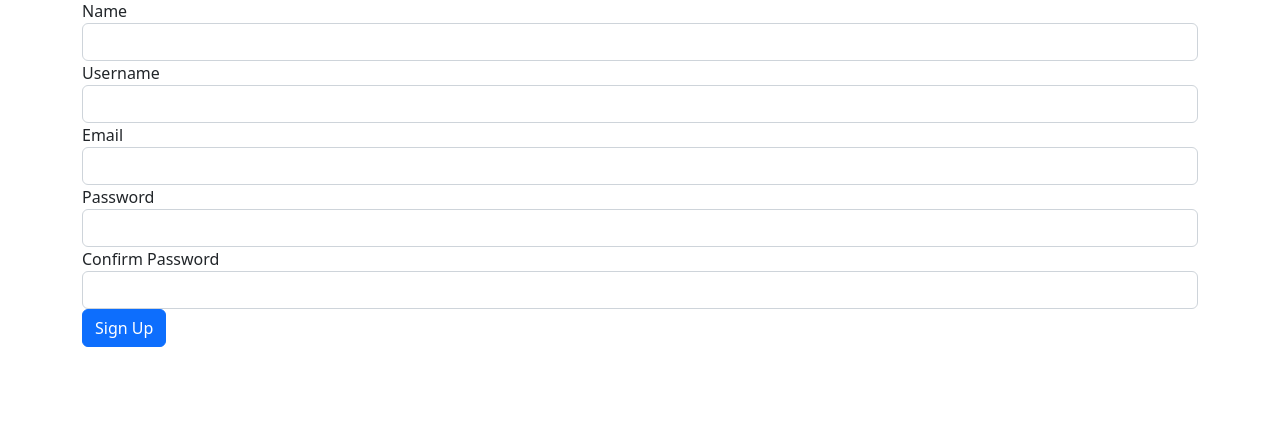
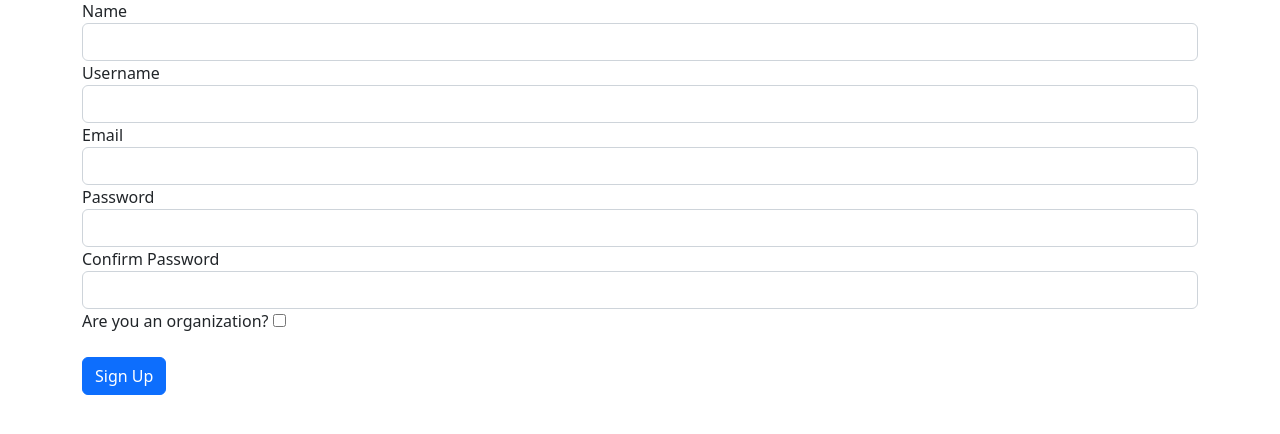
Before and after one commit to TheViking733n/LinkedHub, a Django app: page /signup/ in a window 1280 px wide. Shown: the part 47-481 px from the top of the page. Run offline with Django 3.2, Linux system fonts and the light colour scheme.

Commit message:
created dropdown and is_organization

```diff
--- a/home/views.py
+++ b/home/views.py
@@ -23,6 +23,11 @@ def signup(request):
         email = request.POST['email']
         password1 = request.POST.get('password1')
         password2 = request.POST.get('password2')
+        is_organization = request.POST.get('is_organization')
+        if is_organization:
+            is_organization = True
+        else:
+            is_organization = False
         messages = []
         if len(username) < 3:
             messages.append('Username must be at least 3 characters long.')
@@ -38,7 +43,8 @@ def signup(request):
 
         user = User.objects.create_user(first_name=name, username=username, email=email, password=password1)
         user_profile = UserProfile.objects.create(name=name, username=username)
-
+        user_profile.is_organization = is_organization
+        user_profile.save()
         user.save()
         return redirect('login')
 
@@ -215,6 +221,7 @@ def connect_remove(request):
 @login_required
 def settings(request):
     prof = UserProfile.objects.raw(f'SELECT * FROM home_userprofile WHERE username = "{request.user.username}"')[0]
+    organizations = UserProfile.objects.raw(f'SELECT * FROM home_userprofile WHERE is_organization = 1 AND username != "{request.user.username}"')
 
     if request.method == 'POST':
         name = request.POST['name']
@@ -226,16 +233,29 @@ def settings(request):
         if organization == request.user.username:
             context = {
                 'profile': prof,
+                'organizations': organizations,
                 'message': 'Error: Organization cannot be your own username.',
                 'status': 'warning'
             }
             return render(request, 'settings.html', context)
         elif organization == '' or UserProfile.objects.raw(f'SELECT * FROM home_userprofile WHERE username = "{organization}"'):
+            # remove connection from previous organization
+            if Connection.objects.raw(f'SELECT * FROM home_connection WHERE user1 = "{request.user.username}" AND user2 = "{prof.organization}"'):
+                with db_connection.cursor() as cursor:
+                    cursor.execute(f'DELETE FROM home_connection WHERE user1 = "{request.user.username}" AND user2 = "{prof.organization}"')
+                    cursor.execute(f'DELETE FROM home_connection WHERE user1 = "{prof.organization}" AND user2 = "{request.user.username}"')
+            # add connection to new organization
+            if not Connection.objects.raw(f'SELECT * FROM home_connection WHERE user1 = "{request.user.username}" AND user2 = "{organization}"'):
+                connection = Connection.objects.create(user1=request.user.username, user2=organization)
+                connection.save()
+                connection = Connection.objects.create(user1=organization, user2=request.user.username)
+                connection.save()
             prof.organization = organization
             prof.save()
         else:
             context = {
                 'profile': prof,
+                'organizations': organizations,
                 'message': 'Error: Organization does not exist.',
                 'status': 'warning'
             }
@@ -246,6 +266,7 @@ def settings(request):
             if email in User.objects.all().values_list('email', flat=True):
                 context = {
                     'profile': prof,
+                    'organizations': organizations,
                     'message': 'Error: Email already exists.',
                     'status': 'warning'
                 }
@@ -266,14 +287,15 @@ def settings(request):
 
         context = {
             'profile': prof,
+            'organizations': organizations,
             'message': 'Settings updated successfully.',
             'status': 'success'
         }
         return render(request, 'settings.html', context)
 
 
-
     context = {
         'profile': prof,
+        'organizations': organizations,
     }
     return render(request, 'settings.html', context)
--- a/templates/profile.html
+++ b/templates/profile.html
@@ -56,7 +56,7 @@
                 <hr>
                 <p>Connections: {{ connections }}</p>
 
-                {% if conn_status == 'not connected' %}
+                {% if conn_status == 'not connected' and profile.is_organization == 0 %}
                     <p>Connection Status: Not Connected</p>
                     <form action="/connect_request/" method="POST">
                         {% csrf_token %}
--- a/templates/signup.html
+++ b/templates/signup.html
@@ -41,6 +41,11 @@
                 <label for="password2">Confirm Password</label>
                 <input type="password" class="form-control" id="password2" name="password2" required>
             </div>
+            <div class="form-group">
+                <label for="is_organization">Are you an organization?</label>
+                <input type="checkbox" id="is_organization" name="is_organization">
+            </div>
+            <br>
             <button type="submit" class="btn btn-primary">Sign Up</button>
         </form>
     </div>
```
Also changed, not shown: templates/settings.html (+10 -1 lines), db.sqlite3, home/migrations/0005_userprofile_is_organization.py (added).
